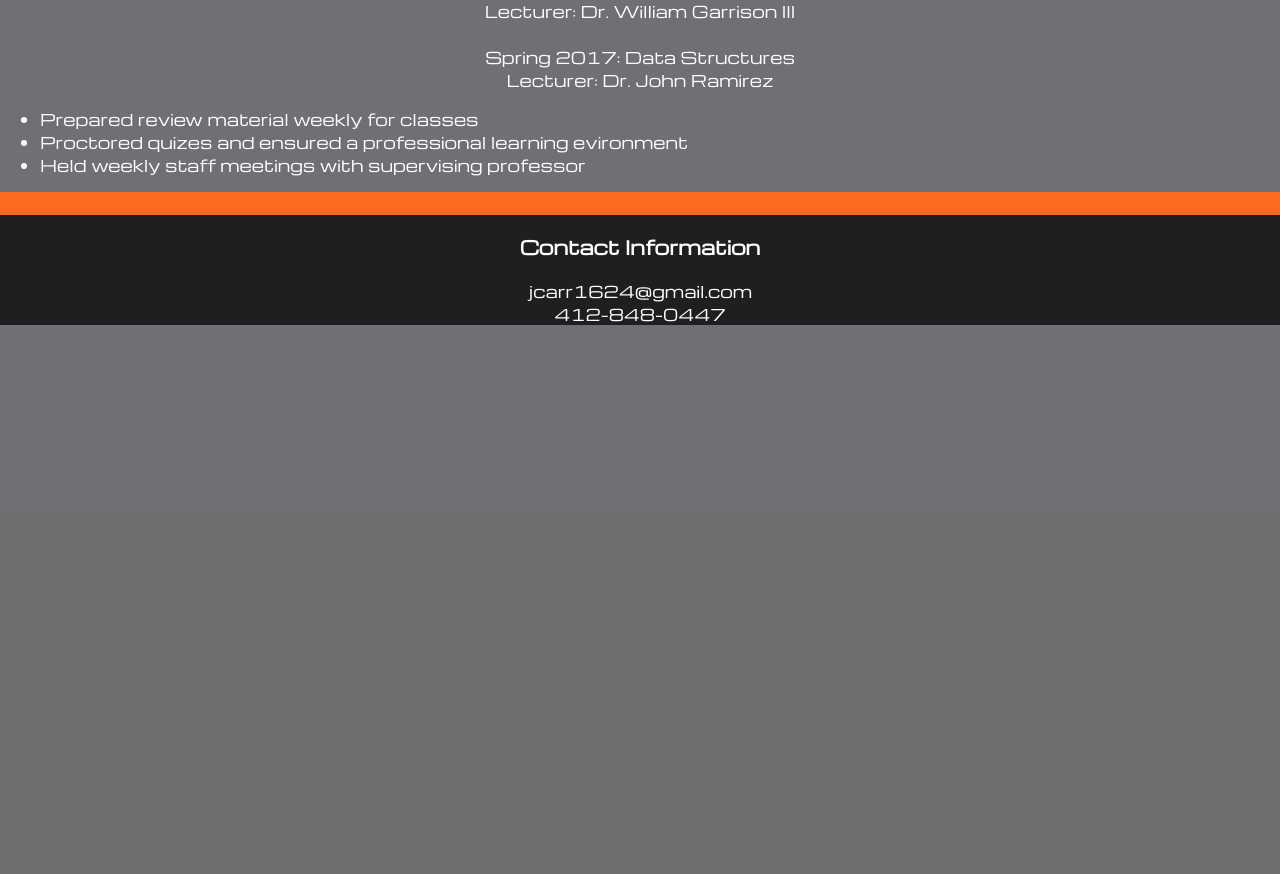
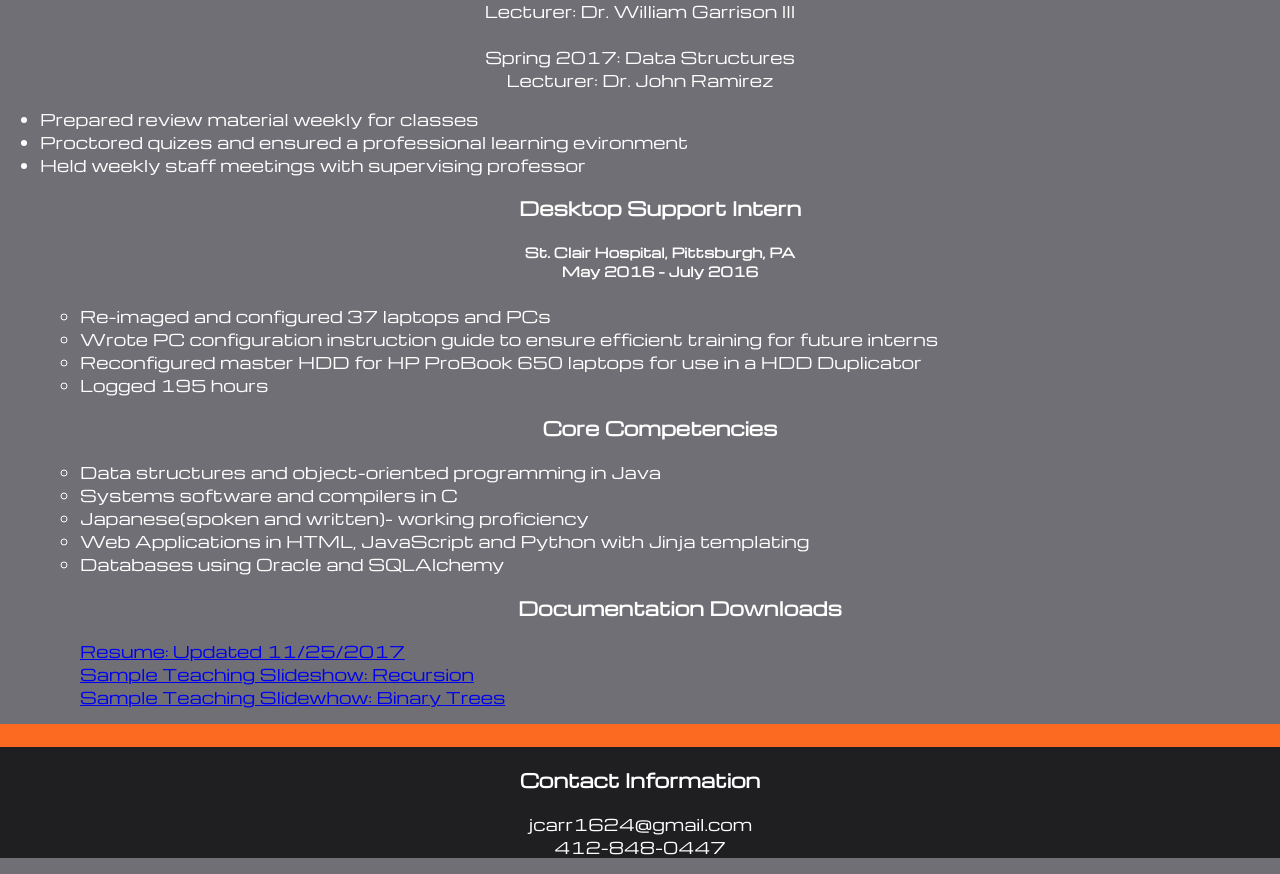
Before and after one commit to jcc117/Personal_Website, a Flask app: page /experience in a window 1280 px wide. Shown: the part 289-1163 px from the top of the page. Before the commit the page ends 614 px from the top, so only its background shows below. Run offline with Flask 2, Linux system fonts and the light colour scheme.

Commit message:
Updated experience, aboutme

```diff
--- a/templates/experience.html
+++ b/templates/experience.html
@@ -12,5 +12,27 @@
 			<li>Proctored quizes and ensured a professional learning evironment</li>
 			<li>Held weekly staff meetings with supervising professor</li>
 		</u>
+
+		<h3>Desktop Support Intern</h3>
+		<h5>St. Clair Hospital, Pittsburgh, PA<br />May 2016 - July 2016</h5>
+		<ul>
+			<li>Re-imaged and configured 37 laptops and PCs</li>
+			<li>Wrote PC configuration instruction guide to ensure efficient training for future interns</li>
+			<li>Reconfigured master HDD for HP ProBook 650 laptops for use in a HDD Duplicator</li>
+			<li>Logged 195 hours</li>
+		</ul>
+
+		<h3>Core Competencies</h3>
+		<ul>
+			<li>Data structures and object-oriented programming in Java</li>
+			<li>Systems software and compilers in C</li>
+			<li>Japanese(spoken and written)- working proficiency</li>
+			<li>Web Applications in HTML, JavaScript and Python with Jinja templating</li>
+			<li>Databases using Oracle and SQLAlchemy</li>
+		</u>
+		<h3>Documentation Downloads</h3>
+		<a href={{url_for('static', filename='JordanCarrResumeMH.doc')}} download>Resume: Updated 11/25/2017</a><br />
+		<a href={{url_for('static', filename='Recursion.ppt')}} download>Sample Teaching Slideshow: Recursion</a><br />
+		<a href={{url_for('static', filename='BinaryTrees.ppt')}} download>Sample Teaching Slidewhow: Binary Trees</a>
 	</div>
 {% endblock %}
```
Also changed, not shown: templates/about.html (+5 -8 lines), 3 other files.
